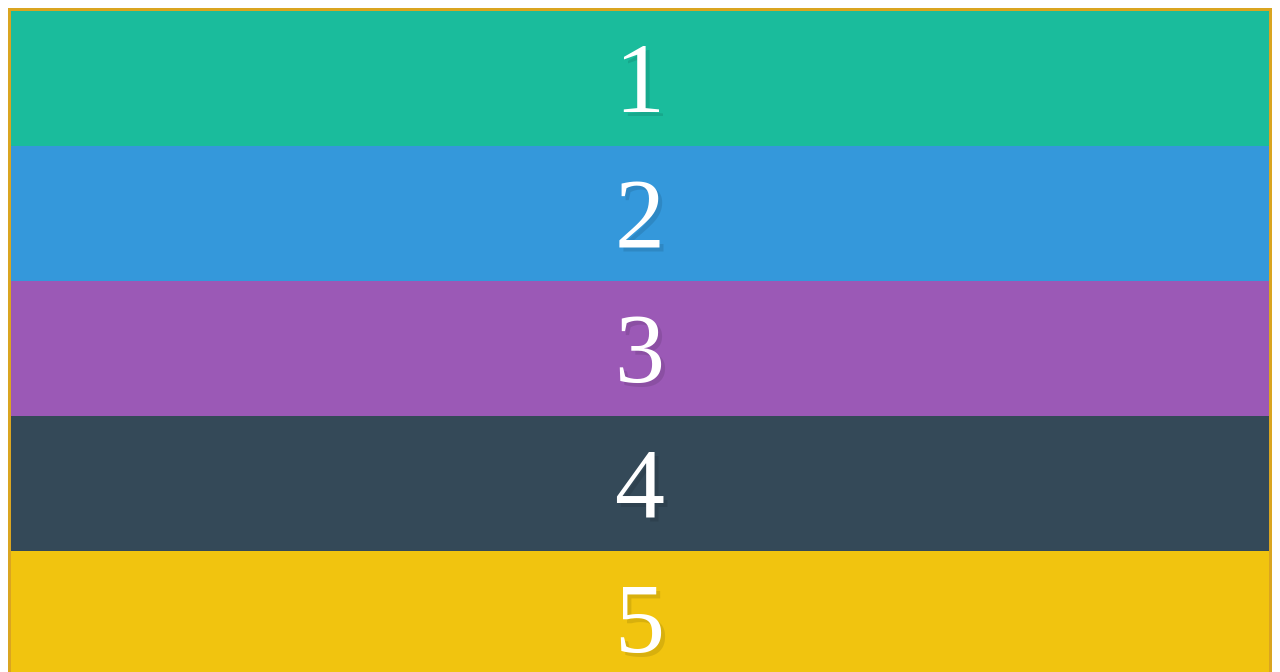
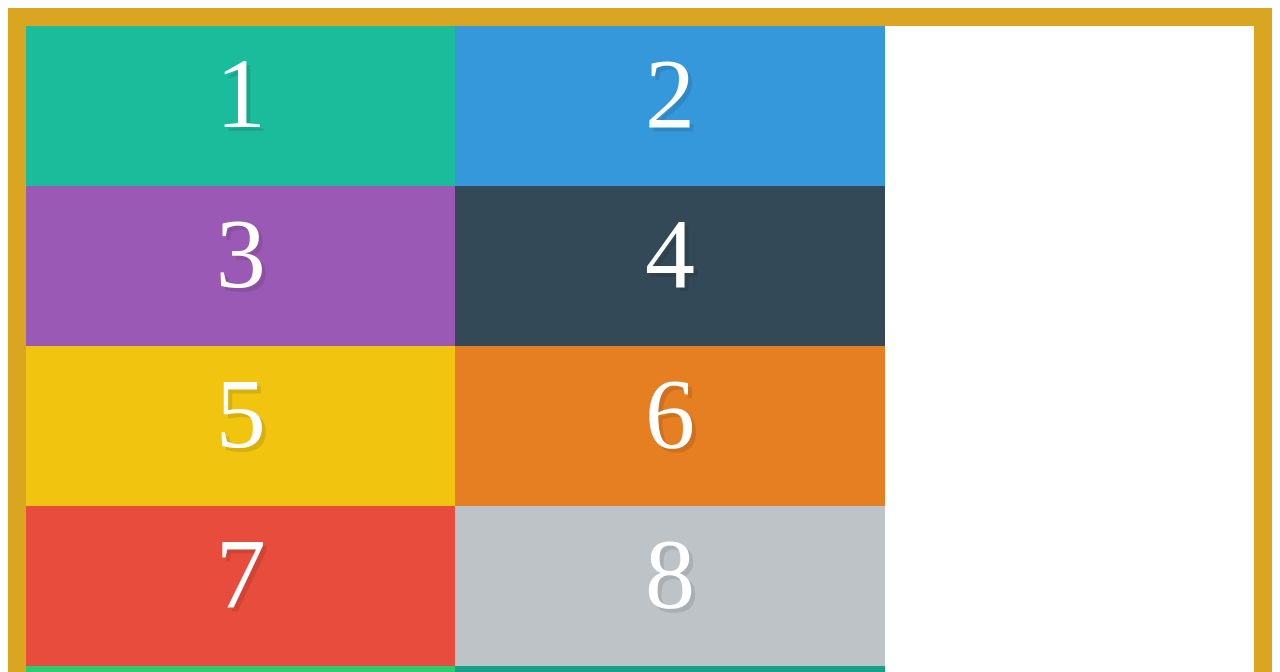
Before and after one commit to smuniz18/flexbox.io, a plain HTML site: page index.html in a window 1280 px wide. Shown: the top 672 px of the page. Drawn offline with Linux system fonts and the light colour scheme.

Commit message:
Addition of flex-wrap and what we can do with it. Notes included what is included in the box model and what breaks your css code

```diff
--- a/style.css
+++ b/style.css
@@ -23,7 +23,11 @@
 /* We start writing our flexbox here. The aove is just setup. */
 .container {
     display: flex;
-    border: solid goldenrod;
+    border: 18px solid goldenrod;
     height: 100vh;
-    flex-direction: column;
+    flex-wrap: wrap;
 }
+
+.box {
+    width: 33.33333%;
+}
```
Also changed, not shown: README.md.
